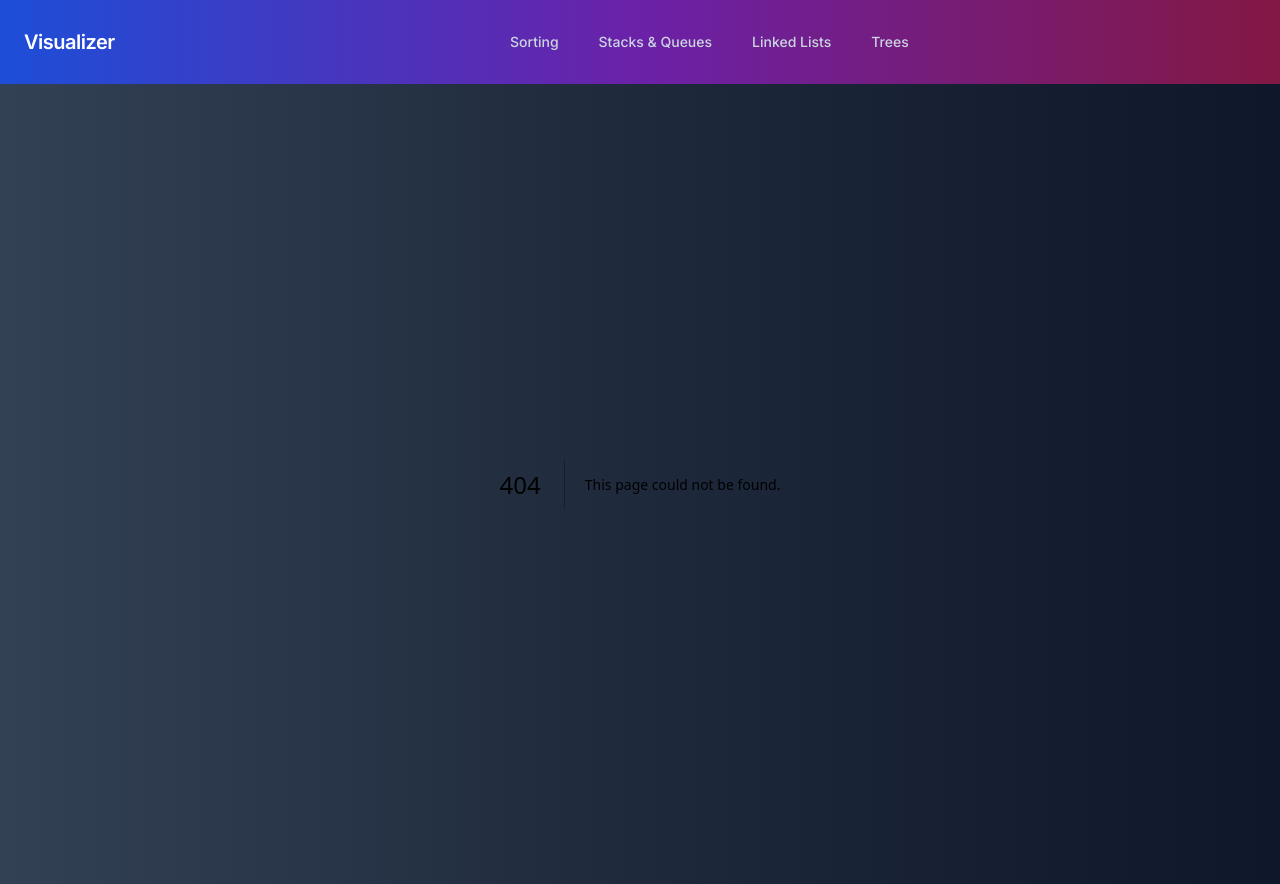
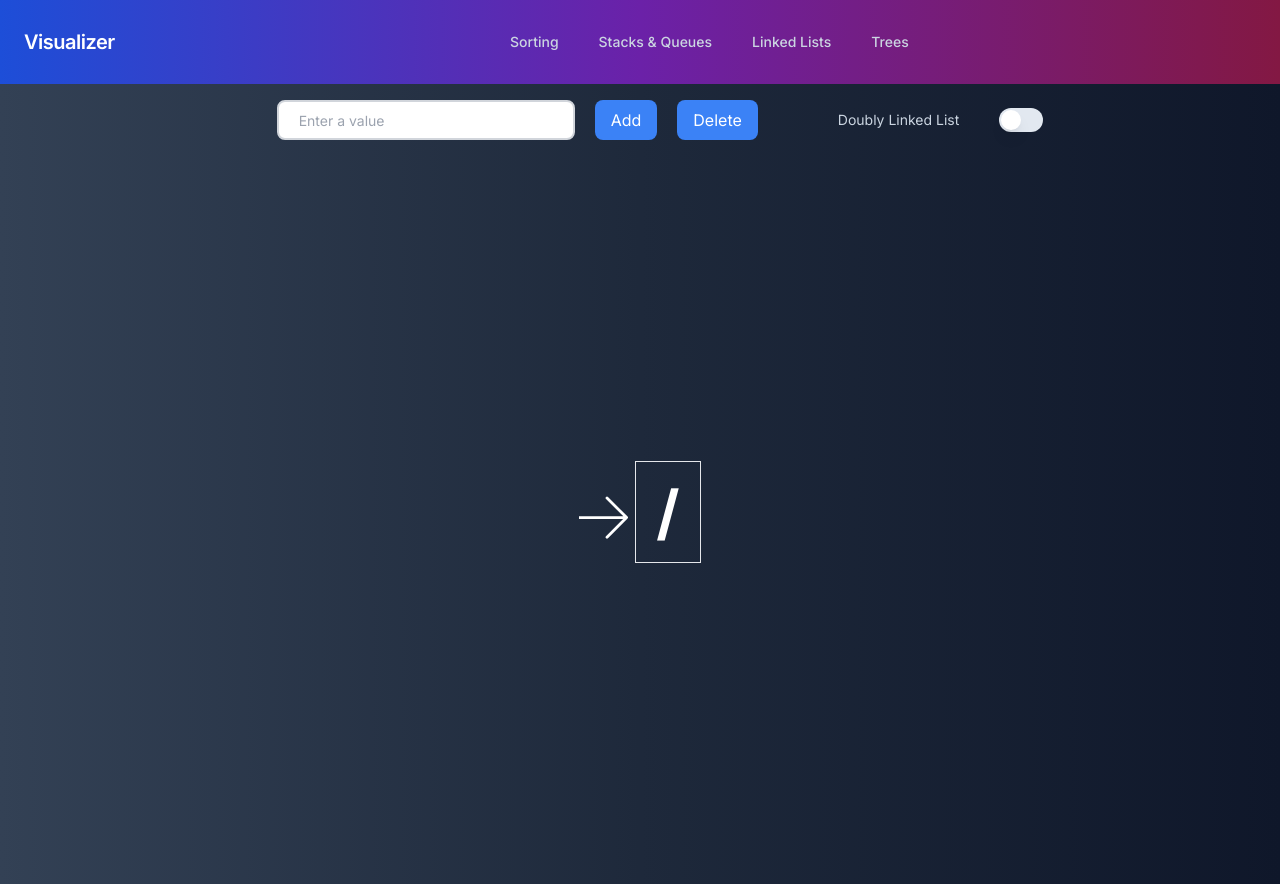
Before and after one commit to JaafarAlMuallim/visualizer, a Next.js app: page /linked-lists in a window 1280 px wide. Before the commit this address had no page. Built offline with nearby package versions, Linux system fonts and the light colour scheme.

Commit message:
added linkedlist page and form to add and delete nodes

```diff
--- /dev/null
+++ b/app/components/Arrow.tsx
@@ -0,0 +1,45 @@
+export default function Arrow(props: {
+  direction: "right" | "left";
+  className?: string;
+}) {
+  return (
+    <svg
+      className={`h-14 w-14 text-white ${
+        props.direction === "right" ? "rotate-90" : "-rotate-90"
+      } ${props.className}`}
+      fill="currentColor"
+      viewBox="0 0 20 20"
+      xmlns="http://www.w3.org/2000/svg"
+    >
+      <path
+        stroke="currentColor"
+        strokeLinecap="round"
+        strokeLinejoin="round"
+        strokeWidth="1"
+        d="M5 10l7-7m0 0l7 7m-7-7v18"
+      ></path>
+    </svg>
+  );
+}
+
+//   return (
+//     <div className="flex flex-col items-center justify-center flex-1 px-20 text-center">
+//       <svg
+//         className={`w-6 h-6 ${
+//           props.direction === "right" ? "rotate-90" : "-rotate-90"
+//         } `}
+//         xmlns="http://www.w3.org/2000/svg"
+//         fill="none"
+//         viewBox="0 0 24 24"
+//         color="white"
+//       >
+//         <path
+//           stroke="currentColor"
+//           strokeLinecap="round"
+//           strokeLinejoin="round"
+//           strokeWidth="2"
+//           d="M5 10l7-7m0 0l7 7m-7-7v18"
+//         ></path>
+//       </svg>
+//     </div>
+//   );
--- /dev/null
+++ b/app/components/Box.tsx
@@ -0,0 +1,9 @@
+export default function Box(props: { number: number | "null" }) {
+  return (
+    <div className="border">
+      <h1 className="text-6xl font-bold p-5 text-white">
+        {props.number !== "null" ? props.number : "/"}
+      </h1>
+    </div>
+  );
+}
--- /dev/null
+++ b/app/components/LinkedList.tsx
@@ -0,0 +1,47 @@
+import Arrow from "./Arrow";
+import Box from "./Box";
+// TODO add framer motion
+
+export default function LinkedList({
+  type,
+  list,
+}: {
+  type: "singly" | "doubly";
+  list: number[];
+}) {
+  return (
+    <div className="flex flex-col items-center justify-center flex-1 px-20 text-center">
+      <div className="flex flex-row items-center justify-center">
+        {type === "singly"
+          ? list.map((item, index) => {
+              return (
+                <>
+                  <Box number={item} />
+                  {index !== list.length - 1 && <Arrow direction="right" />}
+                </>
+              );
+            })
+          : list.map((item, index) => {
+              return (
+                <>
+                  <Box number={item} />
+                  <div>
+                    {index !== list.length - 1 && <Arrow direction="right" />}
+                    {index !== list.length - 1 && <Arrow direction="left" />}
+                  </div>
+                </>
+              );
+            })}
+        {type === "singly" ? (
+          <Arrow direction="right" />
+        ) : (
+          <div>
+            {<Arrow direction="right" />}
+            {<Arrow direction="left" />}
+          </div>
+        )}
+        <Box number={"null"} />
+      </div>
+    </div>
+  );
+}
--- a/app/layout.tsx
+++ b/app/layout.tsx
@@ -2,6 +2,7 @@ import "./globals.css";
 import type { Metadata } from "next";
 import { Inter } from "next/font/google";
 import Navbar from "./components/Navbar";
+import { Toaster } from "@/components/ui/toaster";
 
 const inter = Inter({ subsets: ["latin"] });
 
@@ -22,6 +23,7 @@ export default function RootLayout({
       >
         <Navbar />
         {children}
+        <Toaster />
       </body>
     </html>
   );
--- /dev/null
+++ b/app/linked-lists/page.tsx
@@ -0,0 +1,120 @@
+"use client";
+import { Switch } from "@/components/ui/switch";
+import { useState } from "react";
+import { useToast } from "@/components/ui/use-toast";
+import LinkedList from "../components/LinkedList";
+// TODO add framer motion
+export default function LinkedListPage() {
+  const [list, setList] = useState<number[]>([]);
+  const [type, setType] = useState<"singly" | "doubly">("singly");
+  const { toast } = useToast();
+  const [value, setValue] = useState("");
+  const errorStyle = "bg-red-700 text-white border-2 border-red-700";
+  const successStyle = "bg-green-700 text-white border-2 border-green-700";
+  const addHandler = () => {
+    if (value === "" || isNaN(parseInt(value))) {
+      toast({
+        title: "Error",
+        description: "No Value Entered or Value is not a number",
+        className: errorStyle,
+      });
+      return;
+    }
+    if (list.includes(parseInt(value))) {
+      toast({
+        title: "Error",
+        description: "Value already exists in list",
+        className: errorStyle,
+      });
+      setValue("");
+      return;
+    }
+    setList((prevList) => [...prevList, parseInt(value)]);
+    toast({
+      title: "Success",
+      description: "Value added to list",
+      className: successStyle,
+    });
+    setValue("");
+  };
+  const removeHandler = () => {
+    if (value === "" || isNaN(parseInt(value))) {
+      toast({
+        title: "Error",
+        description: "No Value Entered or Value is not a number",
+        className: errorStyle,
+      });
+      return;
+    }
+    if (!list.includes(parseInt(value))) {
+      toast({
+        title: "Error",
+        description: "Value not found in list",
+        className: errorStyle,
+      });
+      setValue("");
+      return;
+    }
+    setList((prevList) => prevList.filter((item) => item !== parseInt(value)));
+    toast({
+      title: "Success",
+      description: "Value removed from list",
+      className: successStyle,
+    });
+    setValue("");
+  };
+  const changeHandler = (e: React.ChangeEvent<HTMLInputElement>) => {
+    setValue(e.target.value);
+  };
+
+  return (
+    <div className="flex flex-col items-center justify-center min-h-screen py-2">
+      <div className="px-4 py-2 flex items-center">
+        <div className="flex flex-row items-center justify-center mx-20">
+          <input
+            type="number"
+            id="value"
+            className="border-2 border-gray-300 bg-white h-10 px-5 pr-16 rounded-lg text-sm focus:outline-none"
+            placeholder="Enter a value"
+            onChange={changeHandler}
+            value={value}
+          />
+
+          <button
+            type="button"
+            className="bg-blue-500 mx-5 hover:bg-blue-700 text-white py-2 px-4 rounded-lg"
+            onClick={addHandler}
+          >
+            Add
+          </button>
+          <button
+            type="button"
+            className="bg-blue-500 hover:bg-blue-700 text-white py-2 px-4 rounded-lg"
+            onClick={removeHandler}
+          >
+            Delete
+          </button>
+        </div>
+        <label
+          htmlFor="list-type"
+          className="text-slate-300 text-sm hover:bg-slate-700 whitespace-nowrap"
+        >
+          Doubly Linked List
+        </label>
+        <Switch
+          id="list-type"
+          className="mx-10"
+          onClick={() => {
+            setType(type === "singly" ? "doubly" : "singly");
+          }}
+        />
+      </div>
+
+      <div className="flex flex-col items-center justify-center flex-1 px-20 text-center">
+        <div className="flex flex-row items-center justify-center">
+          <LinkedList type={type} list={list} />
+        </div>
+      </div>
+    </div>
+  );
+}
--- a/app/sorting/page.tsx
+++ b/app/sorting/page.tsx
@@ -1,3 +1,8 @@
+import Arrow from "../components/Arrow";
+import Box from "../components/Box";
+
 export default function SortingPage() {
-  return <div>Sorting</div>;
+  return (
+    <div className="flex items-center justify-center min-h-screen py-2"></div>
+  );
 }
--- a/package.json
+++ b/package.json
@@ -10,6 +10,8 @@
   },
   "dependencies": {
     "@radix-ui/react-popover": "^1.0.6",
+    "@radix-ui/react-switch": "^1.0.3",
+    "@radix-ui/react-toast": "^1.1.4",
     "@types/node": "20.4.5",
     "@types/react": "18.2.17",
     "@types/react-dom": "18.2.7",
```
Also changed, not shown: 1 other file (tests, documents, lock files or other folders).
